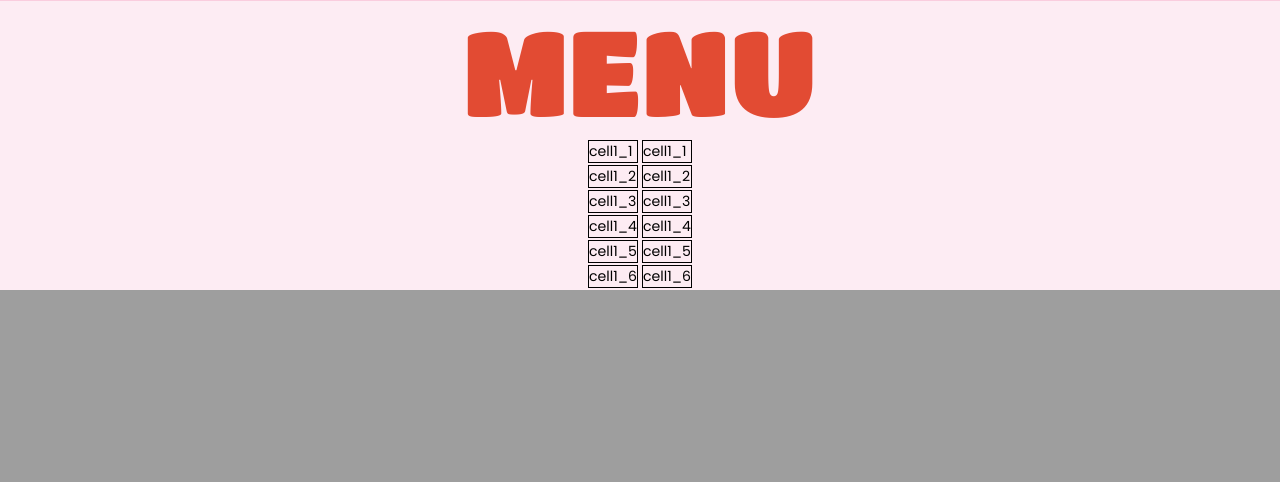
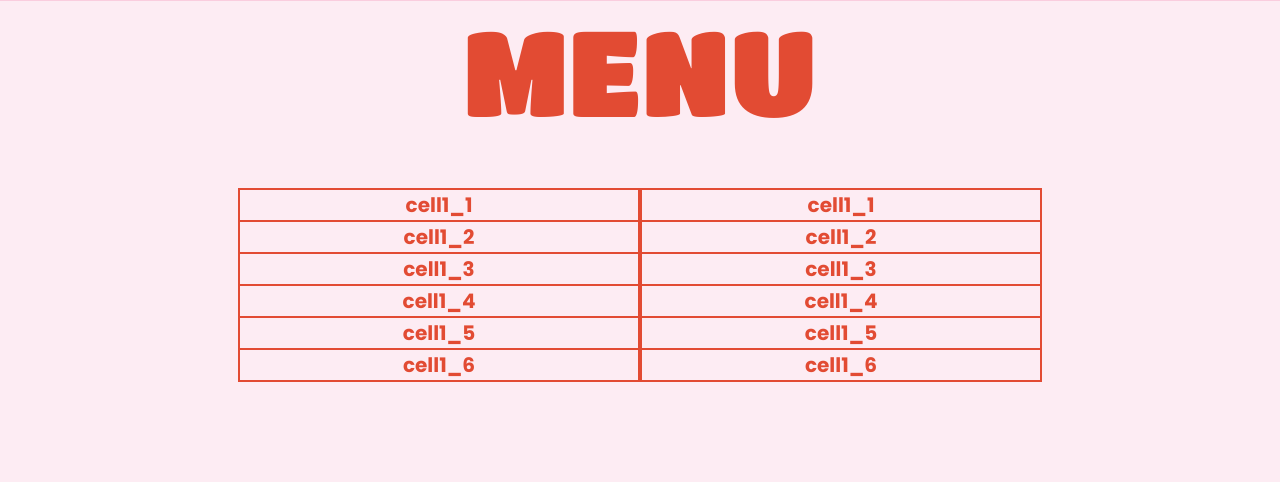
Before and after one commit to E01N/Restaurant-Website, a Django app: page / in a window 1280 px wide. Shown: the part 1689-2171 px from the top of the page. Before the commit the page ends 1979 px from the top, so only its background shows below. Run offline with Django 4.2, Linux system fonts and the light colour scheme.

Commit message:
changed the style of the table

```diff
--- a/goodtaco/base/static/css/base.css
+++ b/goodtaco/base/static/css/base.css
@@ -308,10 +308,37 @@
 .menu {
     display: flex;
     justify-content: center;
+    height: auto;
+    width: 90%;
+    margin-left: auto;
+    margin-right: auto;
 }
 
+.table-head {
+    text-transform: uppercase;
+    text-align: center;
+    color: var(--dark-color);
+    font-family: 'Titan One', cursive;
+    font-size: 40px;
+    font-weight: 100;
+}
+
+table {
+    display: flex;
+    justify-content: center;
+    text-align: center;
+    border-collapse: collapse;
+    margin-top: 50px;
+    margin-bottom: 100px;
+}
+
+
 td {
-    border: 1px solid black;
+    border: 2px solid var(--dark-color);
+    color: var(--dark-color);
+    font-size: 20px;
+    font-weight: 700;
+    width: 400px;
 }
 
 
```
